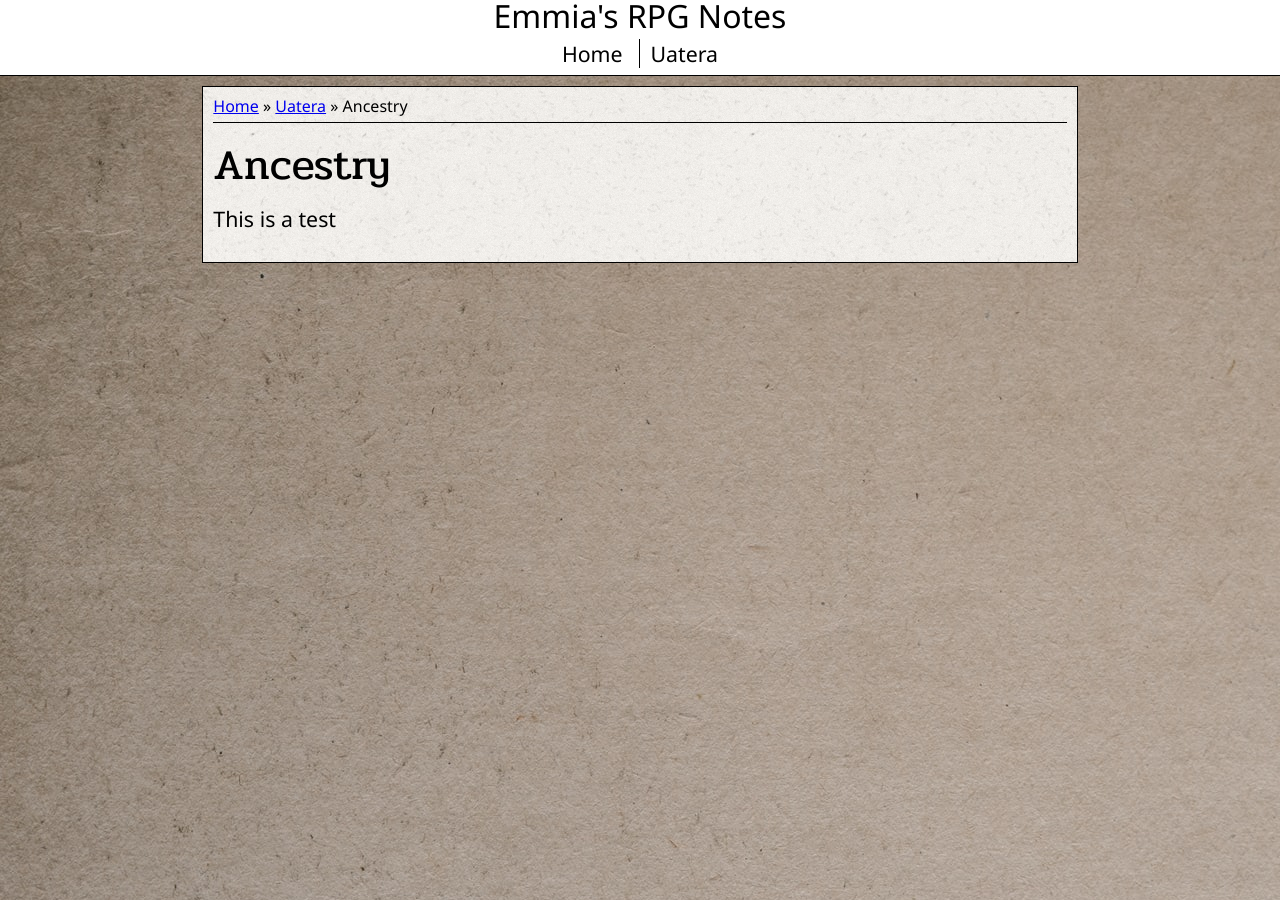
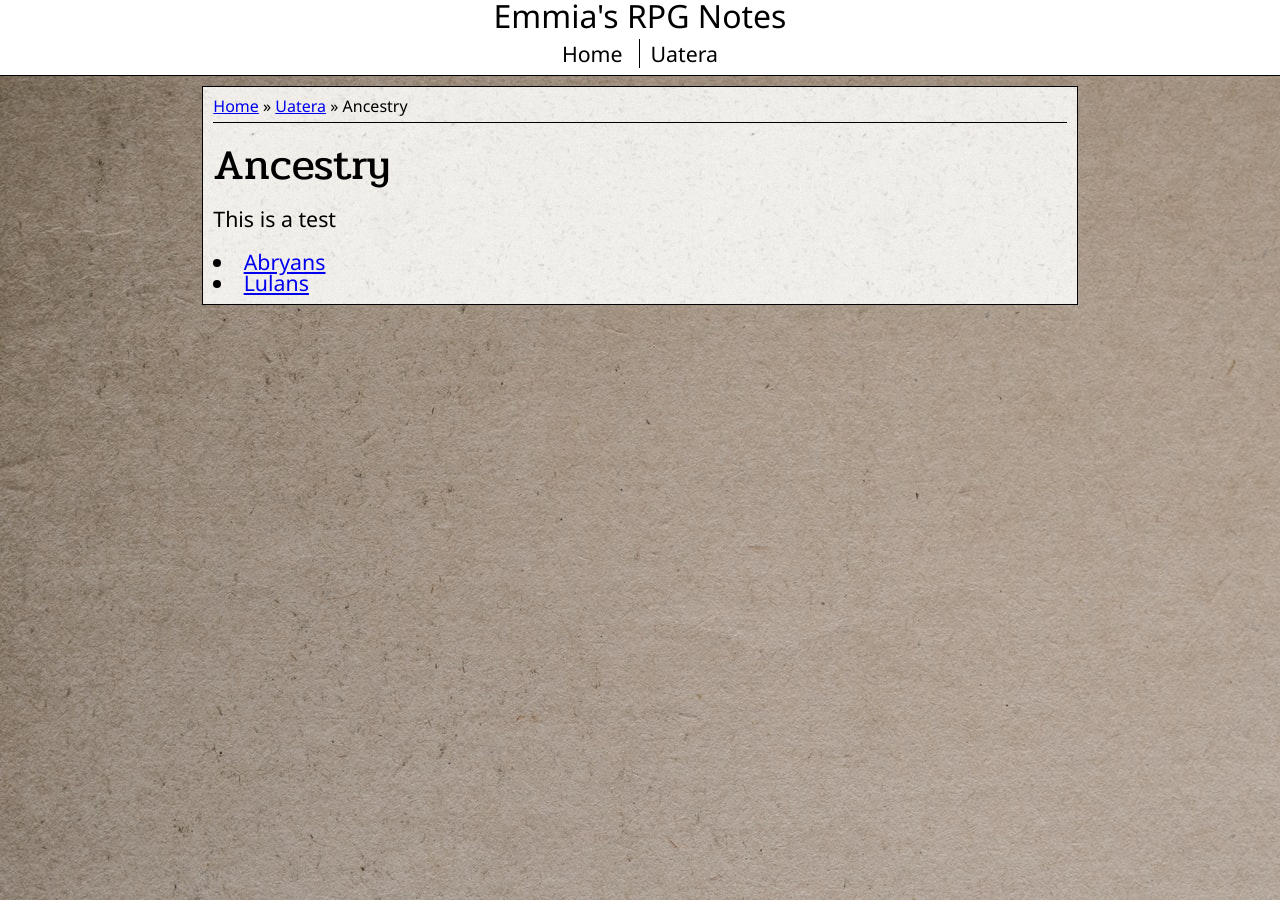
Before and after one commit to EmmiaSilk/rpg-notes, a Jekyll site: the page built from uatera/ancestry.html, in a window 1280 px wide. Built offline with Jekyll 4.4.1, drawn with Linux system fonts in a browser that asks for light colours.

Commit message:
Fixed another issue where the setting was referred to as lula.

```diff
--- a/uatera/ancestry.html
+++ b/uatera/ancestry.html
@@ -8,7 +8,7 @@ title: Ancestry
 </p>
 
 <ul>
-  {% for ancestry in site.lula_ancestries %}
+  {% for ancestry in site.uatera_ancestries %}
     <li>
       <a href="{{ancestry.url}}">{{ ancestry.title }}</a>
     </li>
```
